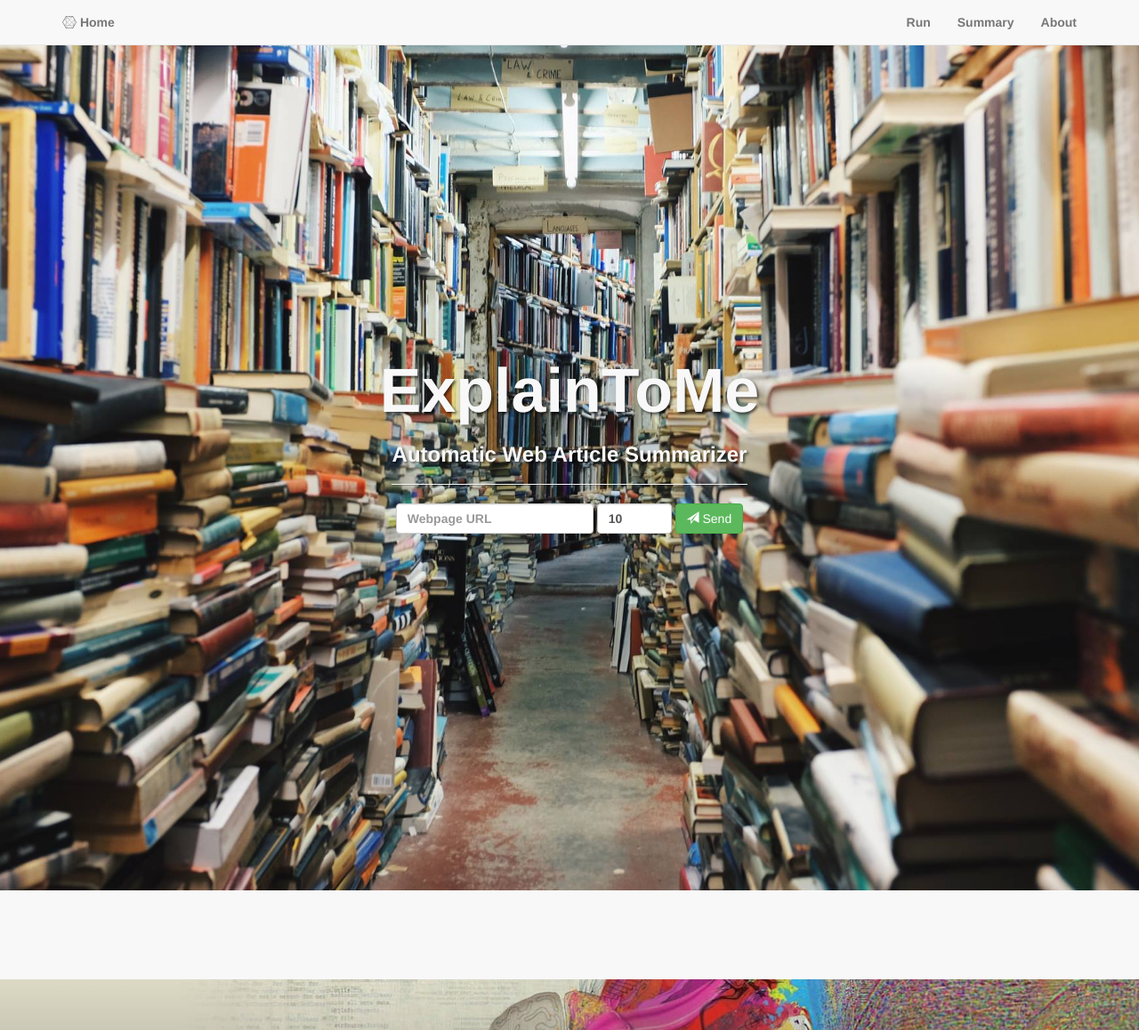
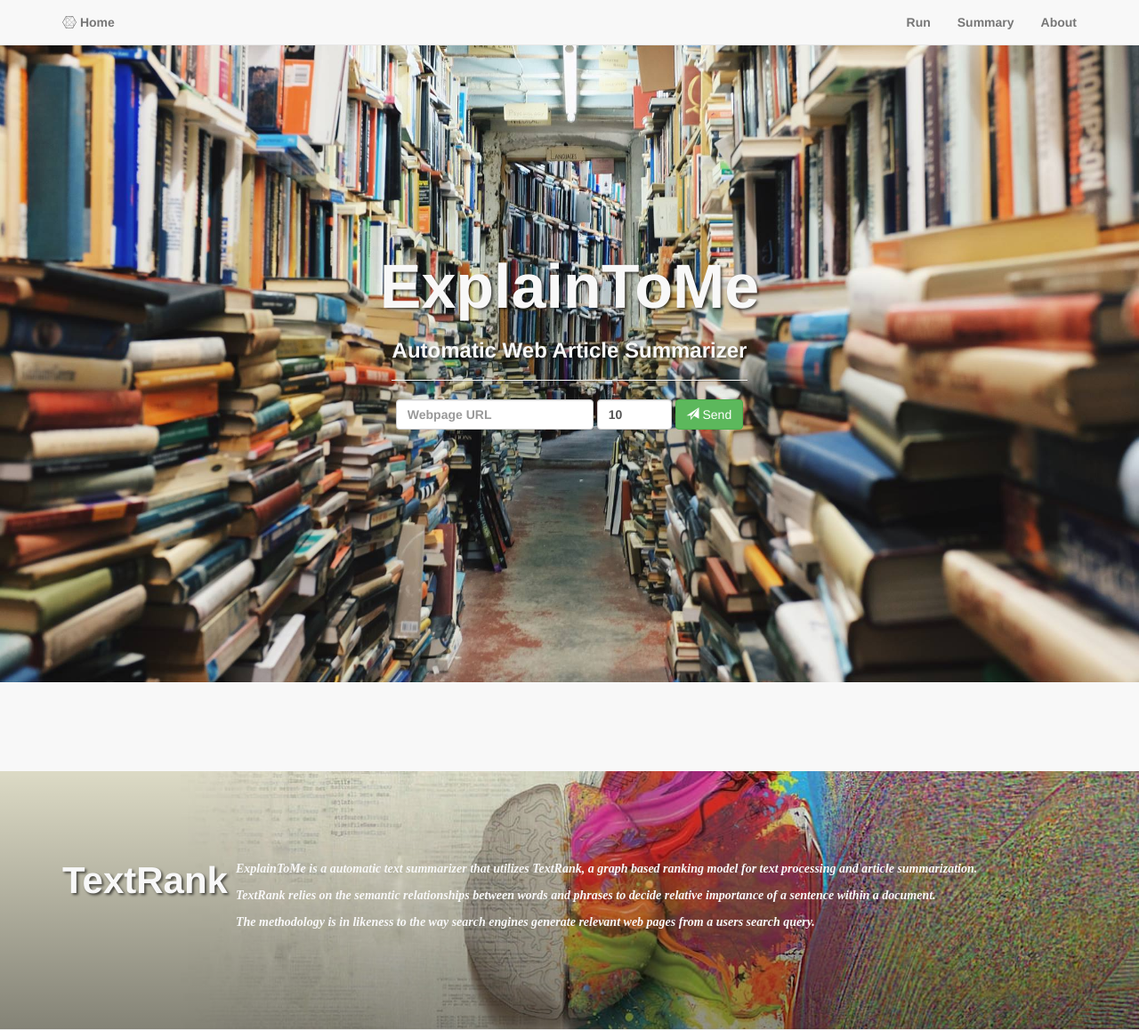
Before and after one commit to jjangsangy/ExplainToMe, a Flask app: page / in a window 1280 px wide. Shown: the top 1158 px of the page at 89% size. Run offline with Flask 2, Linux system fonts and the light colour scheme; some libraries are stand-ins or nearby versions.

Commit message:
less easing

```diff
--- a/ExplainToMe/static/css/style.css
+++ b/ExplainToMe/static/css/style.css
@@ -39,8 +39,8 @@ body {
 
 .intro-message {
     position: relative;
-    padding-top: 30%;
-    padding-bottom: 30%;
+    padding-top: 20%;
+    padding-bottom: 20%;
 }
 
 .intro-message > h1 {
```
